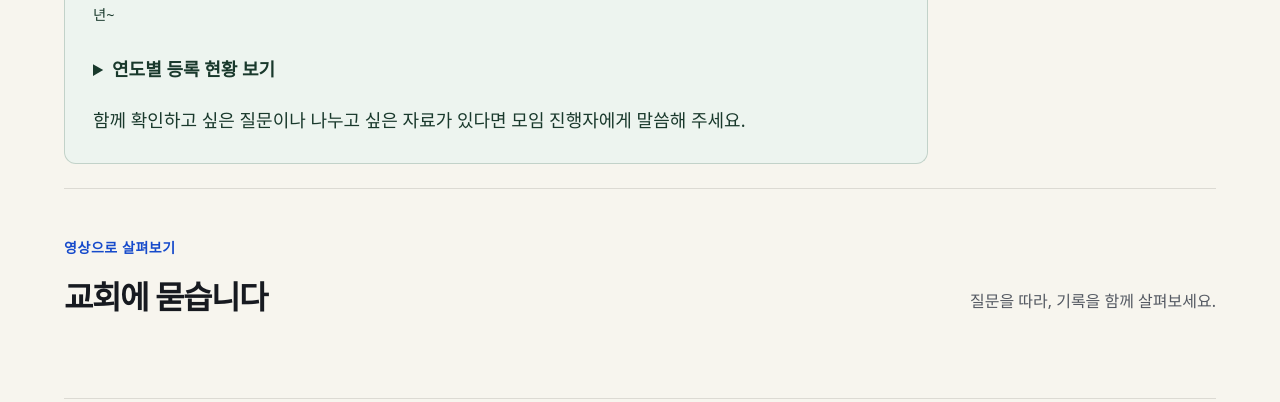
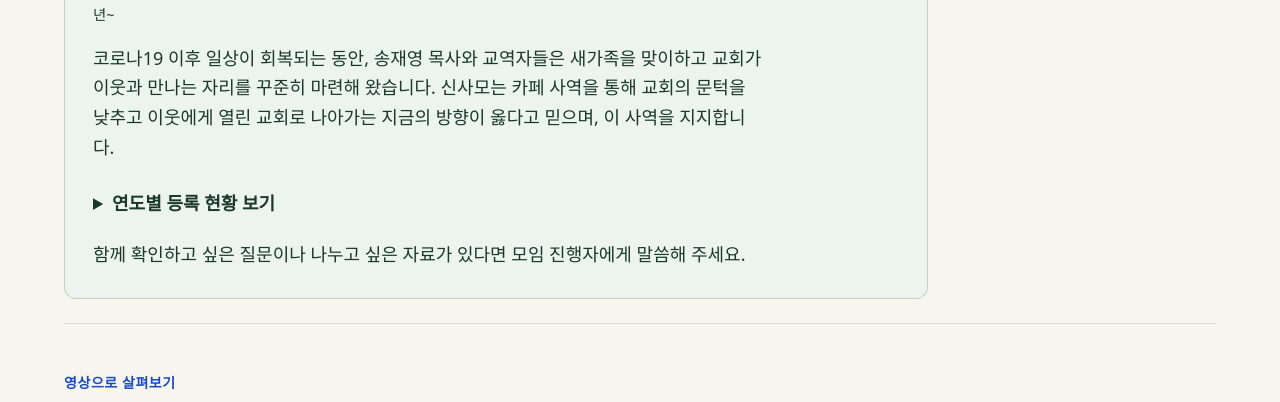
Before and after one commit to OpenEntry921/shinsung, a Django app: template portal/templates/portal/cases.html in a window 1280 px wide. Shown: the part 915-1317 px from the top of the page. Run offline with Django 5.2, Linux system fonts and the light colour scheme; the template is opened without the code that fills it, so the values that code supplies are empty.

Commit message:
Restore the ministry introduction on the registration card

```diff
--- a/portal/static/portal/landing.css
+++ b/portal/static/portal/landing.css
@@ -33,6 +33,7 @@
 .landing .hero-actions { margin-top: 1.5rem; gap: .75rem; }
 .landing .hero-actions a.button { text-decoration: none; color: #fff; }
 .landing .hero-actions a.secondary { color: var(--ink); }
+.registration-ministry { max-width: 42rem; margin: 1rem 0 0; line-height: 1.65; }
 .registration-details { margin-top: 1rem; }
 .registration-details summary { min-height: 44px; padding: .55rem 0; font-weight: 700; }
 .registration-participation { margin: .75rem 0 0; line-height: 1.65; }
--- a/portal/templates/portal/home_registrations.html
+++ b/portal/templates/portal/home_registrations.html
@@ -2,6 +2,7 @@
   <h2 id="registration-title">2020년 이후 새가족 등록 현황</h2>
   <p class="registration-headline">{{ registration_highlight_start }}년 이후 새가족 <strong>{{ registration_highlight_total }}명</strong> 등록</p>
   <p class="registration-period">{{ registration_highlight_start }}년~<time datetime="{{ registration_cutoff|date:'Y-m-d' }}">{{ registration_cutoff|date:'Y년 n월 j일' }}</time></p>
+  <p class="registration-ministry">코로나19 이후 일상이 회복되는 동안, 송재영 목사와 교역자들은 새가족을 맞이하고 교회가 이웃과 만나는 자리를 꾸준히 마련해 왔습니다. 신사모는 카페 사역을 통해 교회의 문턱을 낮추고 이웃에게 열린 교회로 나아가는 지금의 방향이 옳다고 믿으며, 이 사역을 지지합니다.</p>
   <details class="registration-details">
     <summary>연도별 등록 현황 보기</summary>
     <dl class="registration-bars">
```
